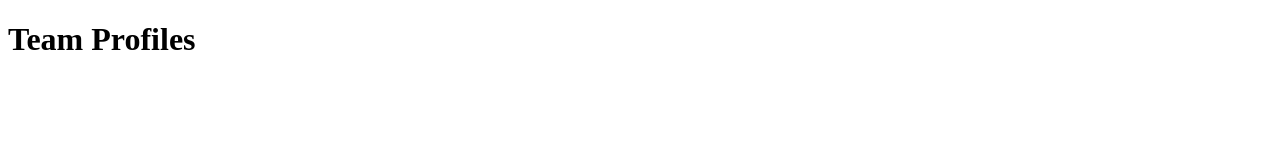
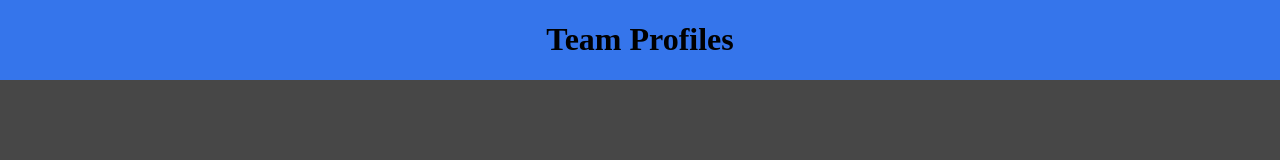
Before and after one commit to JGriffith97/team-profile-generator, a website: page dist/index.html in a window 1280 px wide. Drawn offline with Linux system fonts and the light colour scheme.

Commit message:
Added some preliminary styling to the CSS.

```diff
--- a/dist/index.html
+++ b/dist/index.html
@@ -11,7 +11,7 @@
 
 
     <body>
-      <header>
+      <header class="header">
         <h1>Team Profiles</h1>
       </header>
 
--- a/dist/style.css
+++ b/dist/style.css
@@ -0,0 +1,13 @@
+body {
+  margin: 0;
+  padding: 0;
+  background-color: rgb(71, 71, 71);
+}
+
+.header {
+  display: flex;
+  justify-content: center;
+  background-color: rgb(53, 117, 235);
+  width: 100%;
+  height: 100%;
+}
```
